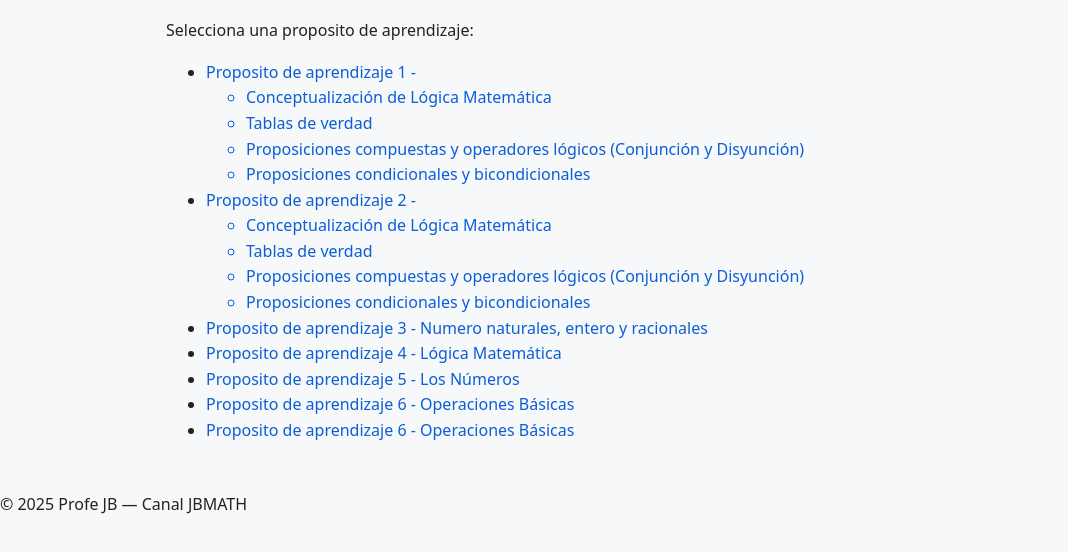
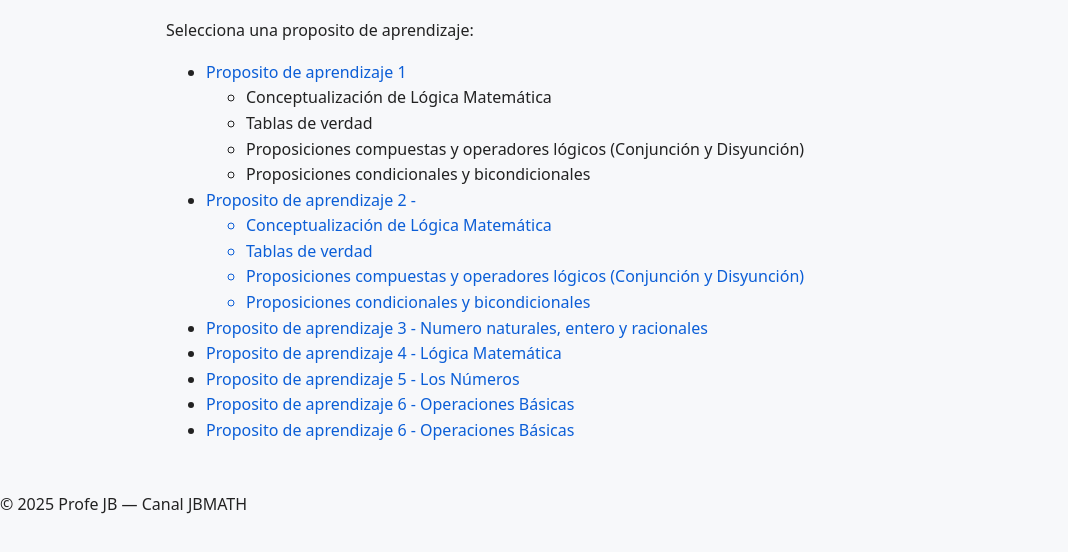
Before and after one commit to jbmath-sys/jbmath-site, a plain HTML site: page pm1_progresiones.html in a window 1280 px wide. Shown: the part 186-738 px from the top of the page, without its empty margins (0-1068 px from the left). Drawn offline with Linux system fonts and the light colour scheme.

Commit message:
Update pm1_progresiones.html

```diff
--- a/pm1_progresiones.html
+++ b/pm1_progresiones.html
@@ -12,17 +12,14 @@
 </header>
 
 <main class="container">
-  <h1>Pensamiento Matemático I (Pensamiento Aritmetico</h1>
+  <h1>Pensamiento Matemático I (Pensamiento Aritmetico</h1> </a>
   <p>Selecciona una proposito de aprendizaje:</p>
   <ul>
-    <li><a href="pm1_prog1.html">Proposito de aprendizaje 1 -
-       <ul>
-       <li>Conceptualización de Lógica Matemática</li>
-       <li>Tablas de verdad</li>
-       <li>Proposiciones compuestas y operadores lógicos (Conjunción y Disyunción)</li>
-       <li>Proposiciones condicionales y bicondicionales</li>
-       </ul>
-       </a>
+    <li><a href="pm1_prog1.html">Proposito de aprendizaje 1 </a>
+       <ul><li>Conceptualización de Lógica Matemática</li></ul>
+       <ul><li>Tablas de verdad</li></ul>
+       <ul><li>Proposiciones compuestas y operadores lógicos (Conjunción y Disyunción)</li></ul>
+      <ul> <li>Proposiciones condicionales y bicondicionales</li></ul>
     </li>
     <li><a href="pm1_prog2.html">Proposito de aprendizaje 2 -
        <ul>
```
